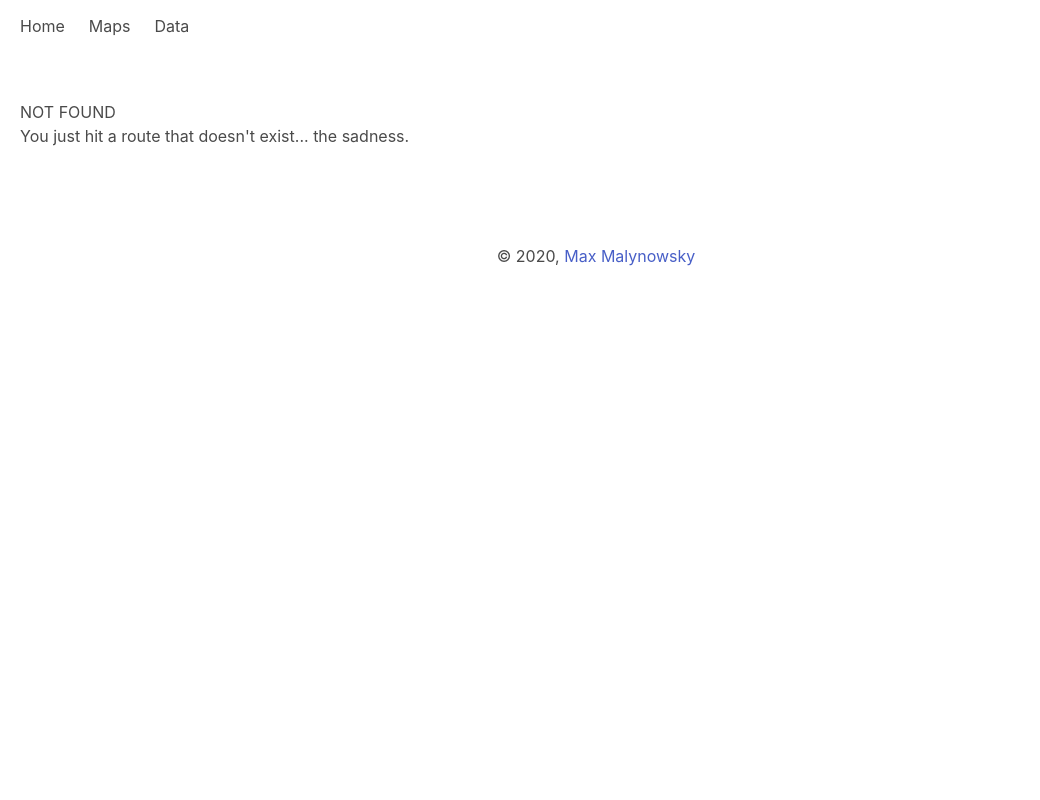
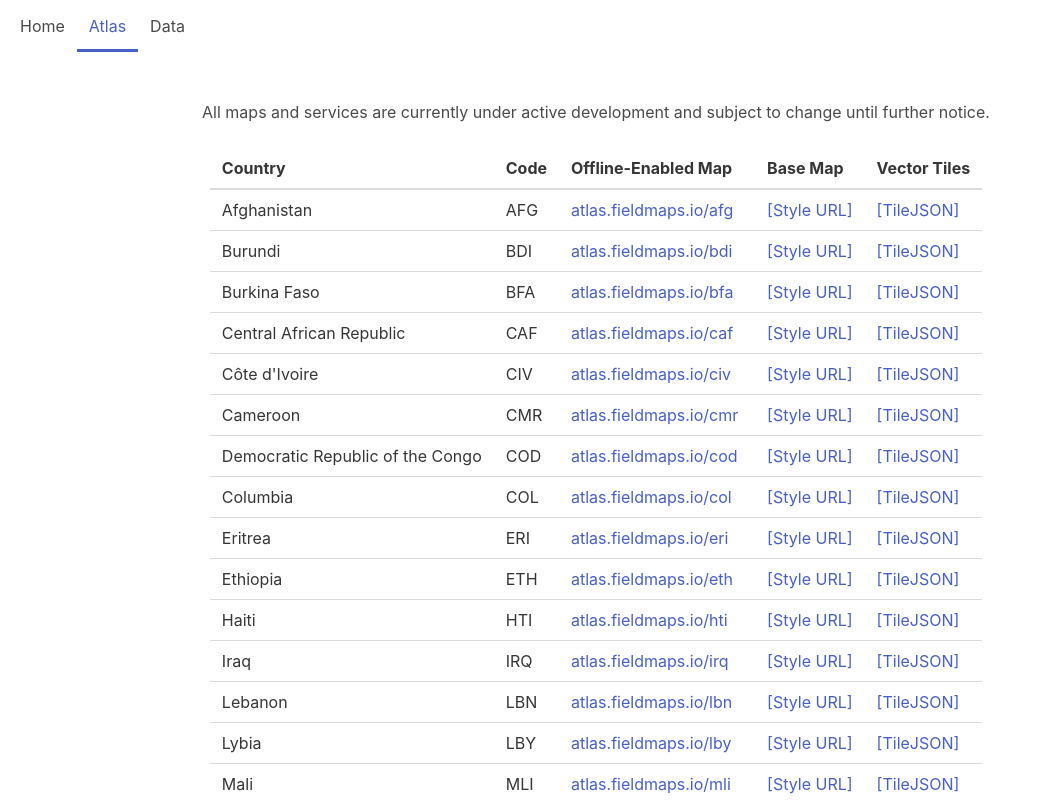
Before and after one commit to fieldmaps/fieldmaps, a Gatsby site: page /atlas in a window 1280 px wide. Before the commit this address had no page. Shown: the top 800 px of the page, 44-1084 px from the left. Built offline with nearby package versions, Linux system fonts and the light colour scheme; Gatsby itself is replaced by a stand-in of ours.

Commit message:
change link to atlas documentation, add disclaimers

```diff
--- a/src/components/header.tsx
+++ b/src/components/header.tsx
@@ -49,12 +49,12 @@ const PageHeader = () => {
           </Link>
           <Link
             className={`navbar-item is-tab${
-              state.pathname.startsWith('/maps') ? ' is-active' : ''
+              state.pathname.startsWith('/atlas') ? ' is-active' : ''
             }`}
-            to="/maps"
-            aria-label="Maps"
+            to="/atlas"
+            aria-label="Atlas"
           >
-            Maps
+            Atlas
           </Link>
           <Link
             className={`navbar-item is-tab${
--- a/src/pages/maps.tsx
+++ b/src/pages/atlas.tsx
@@ -39,7 +39,15 @@ const countries = [
 
 const SecondPage = () => (
   <Layout>
-    <SEO title="Maps" />
+    <SEO title="Atlas" />
+    <nav className="level">
+      <div className="level-item">
+        <p>
+          All maps and services are currently under active development and
+          subject to change until further notice.
+        </p>
+      </div>
+    </nav>
     <nav className="level">
       <div className="level-item">
         <div className="table-container">
@@ -49,7 +57,8 @@ const SecondPage = () => (
                 <th>Country</th>
                 <th>Code</th>
                 <th>Offline-Enabled Map</th>
-                <th>Tile Layer Style</th>
+                <th>Base Map</th>
+                <th>Vector Tiles</th>
               </tr>
             </thead>
             <tbody>
@@ -70,7 +79,15 @@ const SecondPage = () => (
                       href={`https://atlas.fieldmaps.io/styles/v1/${code}/default.json`}
                       target="_blank"
                     >
-                      {`[Mapbox GL Style]`}
+                      {`[Style URL]`}
+                    </a>
+                  </td>
+                  <td>
+                    <a
+                      href={`https://atlas.fieldmaps.io/v4/${code}.json`}
+                      target="_blank"
+                    >
+                      {`[TileJSON]`}
                     </a>
                   </td>
                 </tr>
```
Also changed, not shown: src/pages/data.tsx (+8 -0 lines), src/pages/data/cods.tsx (+8 -0 lines).
